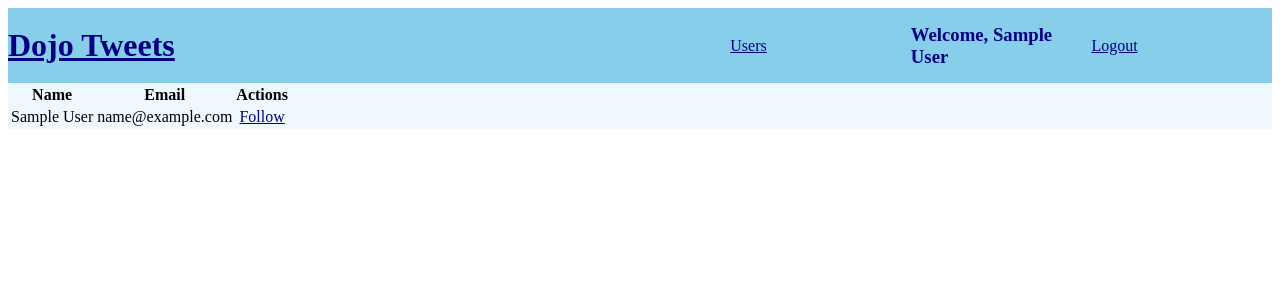
After one commit to nrseals/Coding_Projects, a Flask app: template Python_Projects/flask.projects/dojo_tweets/templates/users.html in a window 1280 px wide. The commit adds this page. Shown: the top 300 px of the page. Run offline with Flask 2, Linux system fonts and the light colour scheme; the template is opened without the code that fills it: most values are stand-ins (such as "Sample title", 1, 10 or a date in 2020).

Commit message:
added all users page

```diff
--- a/Python_Projects/flask.projects/dojo_tweets/server.py
+++ b/Python_Projects/flask.projects/dojo_tweets/server.py
@@ -179,7 +179,7 @@ def tweets():
         time_since_posted = datetime.now() - tweet['created_at']
         days = time_since_posted.days
         hours = time_since_posted.seconds//3600
-        minutes = (time_since_posted.seconds//60)%60
+        minutes = (time_since_posted.seconds//60) % 60
         if tweet['tweet_id'] in liked_tweets:
             tweet['already_liked'] = True
         else:
@@ -187,10 +187,12 @@ def tweets():
 
         tweet['time_since_posted'] = (days, hours, minutes)
 
-    return render_template("tweets.html", user = user[0], tweets = tweets)
+    return render_template("tweets.html", user=user[0], tweets=tweets)
 
 # Tweet Creation
-@app.route("/tweets/create", methods = ['POST'])
+
+
+@app.route("/tweets/create", methods=['POST'])
 def saveTweet():
     if 'user_id' not in session:
         return redirect("/")
@@ -214,19 +216,23 @@ def saveTweet():
         return redirect("/tweets")
 
 # Add Like
+
+
 @app.route("/tweets/<tweet_id>/add_like")
 def addLike(tweet_id):
-        # connect to db
-        db = connectToMySQL(SCHEMA)
-        data = {
-            'user_id': session['user_id'],
-            'tweet_id': tweet_id,
-        }
-        query = "INSERT INTO liked_tweets (users_id, tweets_id) VALUES (%(user_id)s, %(tweet_id)s)"
-        like = db.query_db(query, data)
-        return redirect ("/tweets")
+    # connect to db
+    db = connectToMySQL(SCHEMA)
+    data = {
+        'user_id': session['user_id'],
+        'tweet_id': tweet_id,
+    }
+    query = "INSERT INTO liked_tweets (users_id, tweets_id) VALUES (%(user_id)s, %(tweet_id)s)"
+    like = db.query_db(query, data)
+    return redirect("/tweets")
 
 # App unlike
+
+
 @app.route("/tweets/<tweet_id>/unlike")
 def unlike_tweet(tweet_id):
     query = "DELETE FROM liked_tweets WHERE users_id = %(user_id)s AND tweets_id = %(tweet_id)s"
@@ -239,6 +245,8 @@ def unlike_tweet(tweet_id):
     return redirect("/tweets")
 
 # Delete tweet
+
+
 @app.route("/tweets/<tweet_id>/delete")
 def delete_tweet(tweet_id):
 
@@ -255,13 +263,15 @@ def delete_tweet(tweet_id):
     mysql.query_db(query, data)
     return redirect("/tweets")
 
-#Edit tweet
+# Edit tweet
+
+
 @app.route("/tweets/<tweet_id>/edit")
 def editTweet(tweet_id):
     # protect route - user must be signed in
     if 'user_id' not in session:
         return redirect("/")
-    #load user
+    # load user
     db = connectToMySQL(SCHEMA)
     data = {
         'user_id': session['user_id']
@@ -276,13 +286,15 @@ def editTweet(tweet_id):
     }
     query = "SELECT * FROM tweets WHERE id = %(tweet_id)s"
     tweet = db.query_db(query, data)
-    #return template
-    return render_template("edit.html", tweet = tweet[0], user = user[0])
+    # return template
+    return render_template("edit.html", tweet=tweet[0], user=user[0])
 
-#Update tweet
-@app.route("/tweets/<tweet_id>/update", methods = ["POST"])
+# Update tweet
+
+
+@app.route("/tweets/<tweet_id>/update", methods=["POST"])
 def updateTweet(tweet_id):
-    #validate inputs
+    # validate inputs
     valid = True
     if len(request.form['body']) < 1:
         valid = False
@@ -290,7 +302,7 @@ def updateTweet(tweet_id):
     if len(request.form['body']) > 250:
         valid = False
         flash("Tweet cannot have more than 250 characters")
-    #update info in db
+    # update info in db
     if valid:
         db = connectToMySQL(SCHEMA)
         data = {
@@ -299,8 +311,27 @@ def updateTweet(tweet_id):
         }
         query = "UPDATE tweets SET body = (%(body)s) WHERE id = %(tweet_id)s;"
         update = db.query_db(query, data)
-        flash("Update Successful")
-        return redirect ("/tweets")
+        return redirect("/tweets")
+
+#Users page
+@app.route("/users")
+def users():
+    #protected route
+    if 'user_id' not in session:
+        return redirect("/")
+    #query logged user
+    db = connectToMySQL(SCHEMA)
+    data = {
+        'logged_id': session['user_id']
+    }
+    query = "SELECT * FROM users WHERE id = %(logged_id)s "
+    logged_user = db.query_db(query, data)
+    #query db for all users
+    db = connectToMySQL(SCHEMA)
+    query = "SELECT * FROM users"
+    users = db.query_db(query)
+    #render template
+    return render_template("/users.html", users = users, logged_user = logged_user[0])
 
 # End of routes, initalize Flask app
 if __name__ == "__main__":
--- a/Python_Projects/flask.projects/dojo_tweets/static/style.css
+++ b/Python_Projects/flask.projects/dojo_tweets/static/style.css
@@ -25,7 +25,7 @@ a:link, a:visited{
 #home{
     flex: 4
 }
-#logout, #name{
+#logout, #name, #users{
     flex: 1
 }
 #tweet_form{
--- a/Python_Projects/flask.projects/dojo_tweets/templates/edit.html
+++ b/Python_Projects/flask.projects/dojo_tweets/templates/edit.html
@@ -25,6 +25,7 @@
                 <label>Edit Tweet:</label>
                 <input type="text" style="height: 30px; width: 400px; margin-top: 5px;" name="body" value="{{tweet.body}}"></textarea>
                 <input type="submit" value="Update">
+                <a href="/tweets"><button>Cancel</button></a>
             </form>
             {% with messages = get_flashed_messages() %}
             {% if messages %}
--- /dev/null
+++ b/Python_Projects/flask.projects/dojo_tweets/templates/users.html
@@ -0,0 +1,48 @@
+<!DOCTYPE html>
+<html lang="en">
+
+<head>
+    <meta charset="UTF-8">
+    <meta http-equiv="X-UA-Compatible" content="IE=edge">
+    <meta name="viewport" content="width=device-width, initial-scale=1.0">
+    <link rel="stylesheet" type="text/css" href="{{ url_for('static', filename='style.css') }}">
+
+    <title>Dojo Tweets</title>
+</head>
+
+<body>
+    <div id="wrapper">
+        <div id="nav">
+            <a id="home" href="/tweets">
+                <h1>Dojo Tweets</h1>
+            </a>
+            <a id="users" href="/users">Users</a>
+            <div id="name">
+                <h3>Welcome, {{logged_user['first_name']}} {{logged_user['last_name']}}</h3>
+            </div>
+            <a id="logout" href="/logout">Logout</a>
+        </div>
+        <div id="main">
+            <table>
+                <thead>
+                    <tr>
+                        <th>Name</th>
+                        <th>Email</th>
+                        <th>Actions</th>
+                    </tr>
+                </thead>
+                <tbody>
+                    {% for user in users %}
+                    <tr>
+                        <td>{{user.first_name}} {{user.last_name}}</td>
+                        <td>{{user.email}}</td>
+                        <td><a href="/users/{{user.id}}/follow">Follow</a></td>
+                    </tr>
+                    {%endfor%}
+                </tbody>
+            </table>
+        </div>
+    </div>
+</body>
+
+</html>
```
Also changed, not shown: Python_Projects/flask.projects/dojo_tweets/templates/tweets.html (+4 -3 lines).
